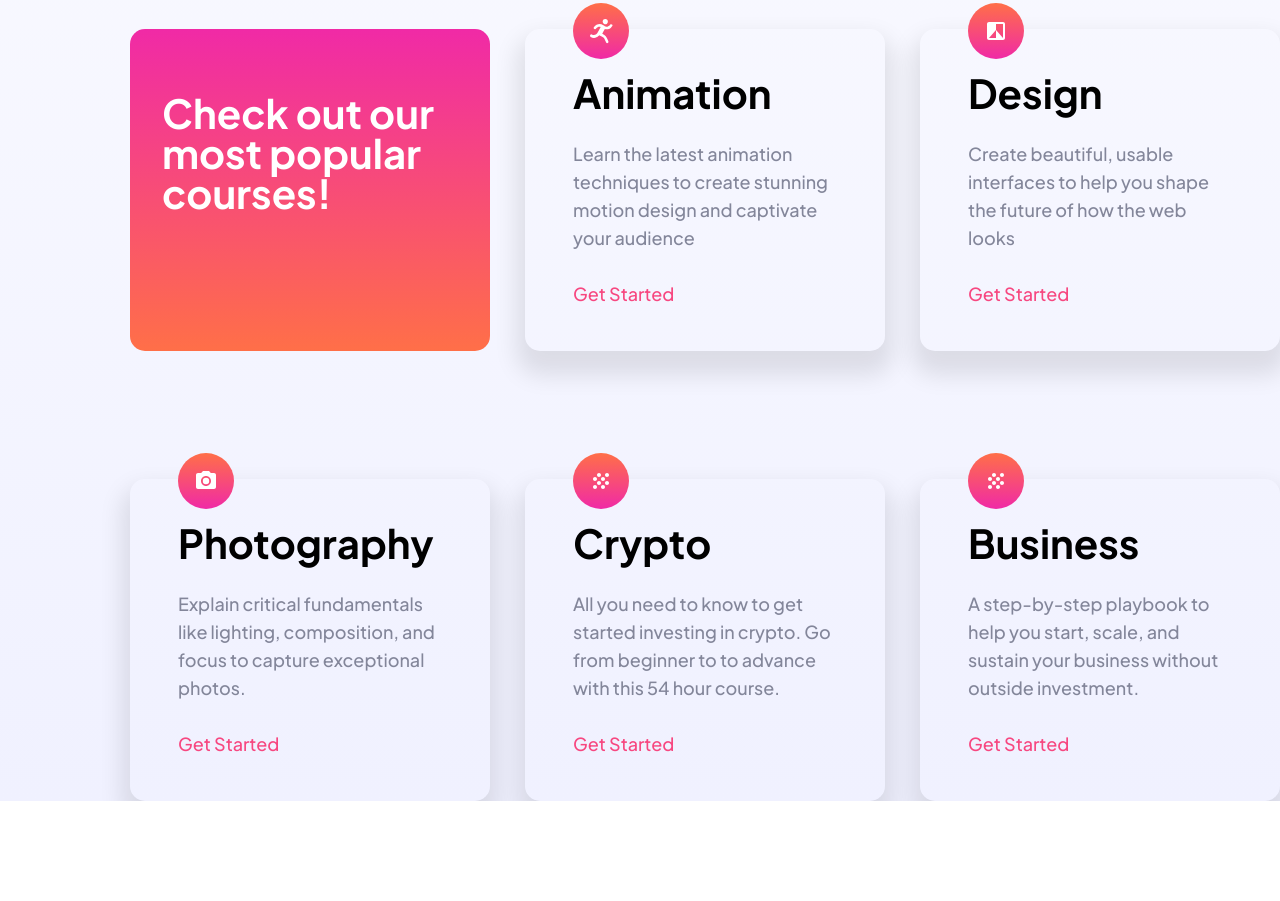
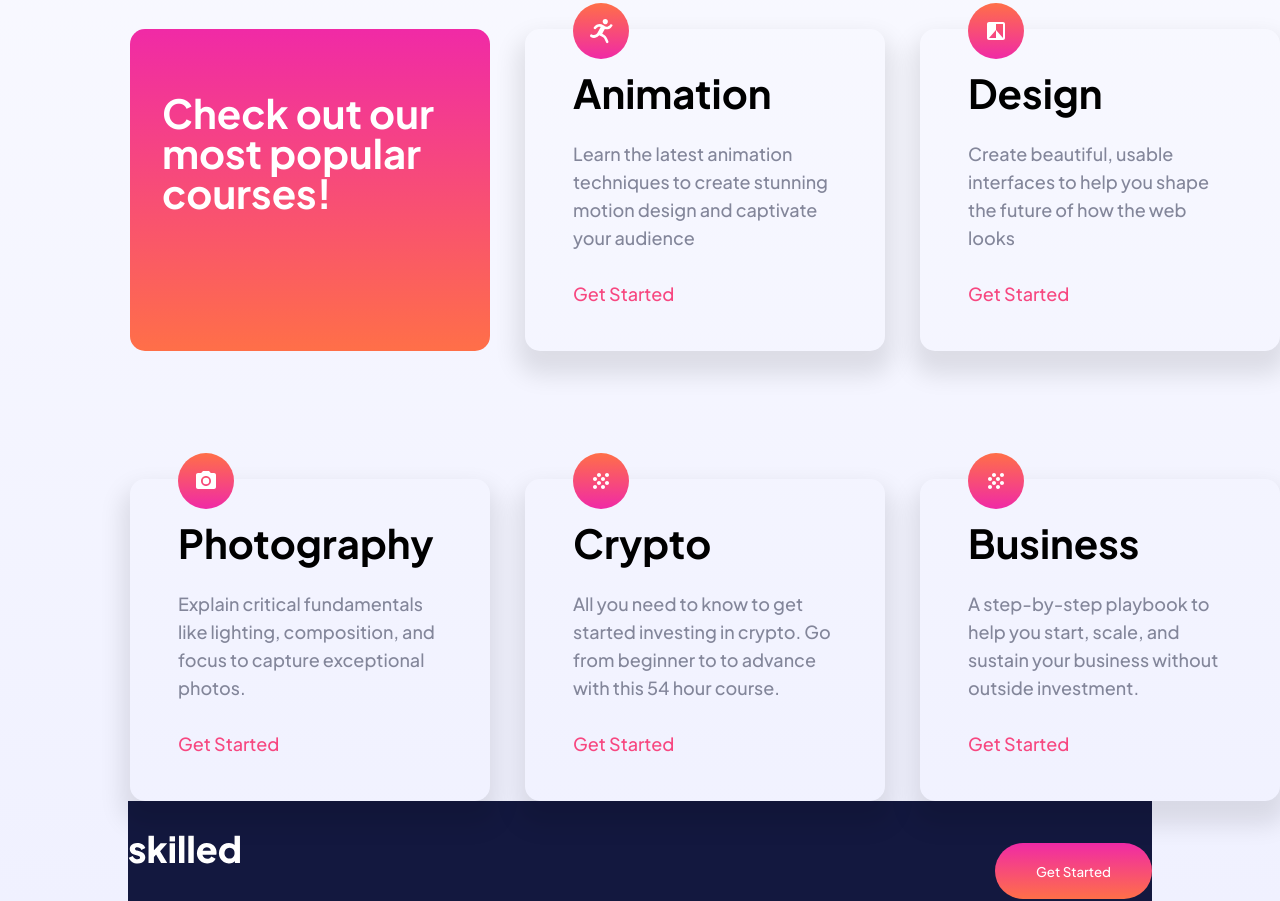
Before and after one commit to maxxdroid/e-learning_landing_page, a plain HTML site: page index.html in a window 1280 px wide. Shown: the part 871-1772 px from the top of the page. Before the commit the page ends 1672 px from the top, so only its background shows below. Drawn offline with Linux system fonts and the light colour scheme.

Commit message:
landing-page

```diff
--- a/index.html
+++ b/index.html
@@ -83,5 +83,11 @@
         </div>
     </section>
     </main>
+    <footer class="footer-container">
+        <a href="#" class="class-logo">
+            <img src="./assets/logo-light.svg" alt="logo">
+        </a>
+        <button class="btn">Get Started</button>
+    </footer>
 </body>
 </html>
--- a/style.css
+++ b/style.css
@@ -136,3 +136,34 @@ header .btn {
     bottom: 288px;
     /* right: 0px; */
 }
+
+.footer-container {
+    /* padding-left: 130px;
+    padding-right: 130px; */
+    margin-top: 10rem;
+    display: flex;
+    align-items: center;
+    justify-content: space-between; /*row like*/
+    height: 100px;
+    width: 80%;
+    margin: 0 auto; /*center the div*/
+}
+
+footer {
+    margin-top: 8rem;
+    display: flex;
+    background-color: #13183F;
+    align-items: center;
+    justify-content: space-between;
+}
+
+.footer-container .btn {
+    background: linear-gradient(#F02AA6, #FF6f48);
+    margin-top: 40px;
+    color: white;
+    cursor: pointer;
+    height: 56px;
+    width: 157px;
+    border-radius: 30px;
+    border: none;
+}
```
